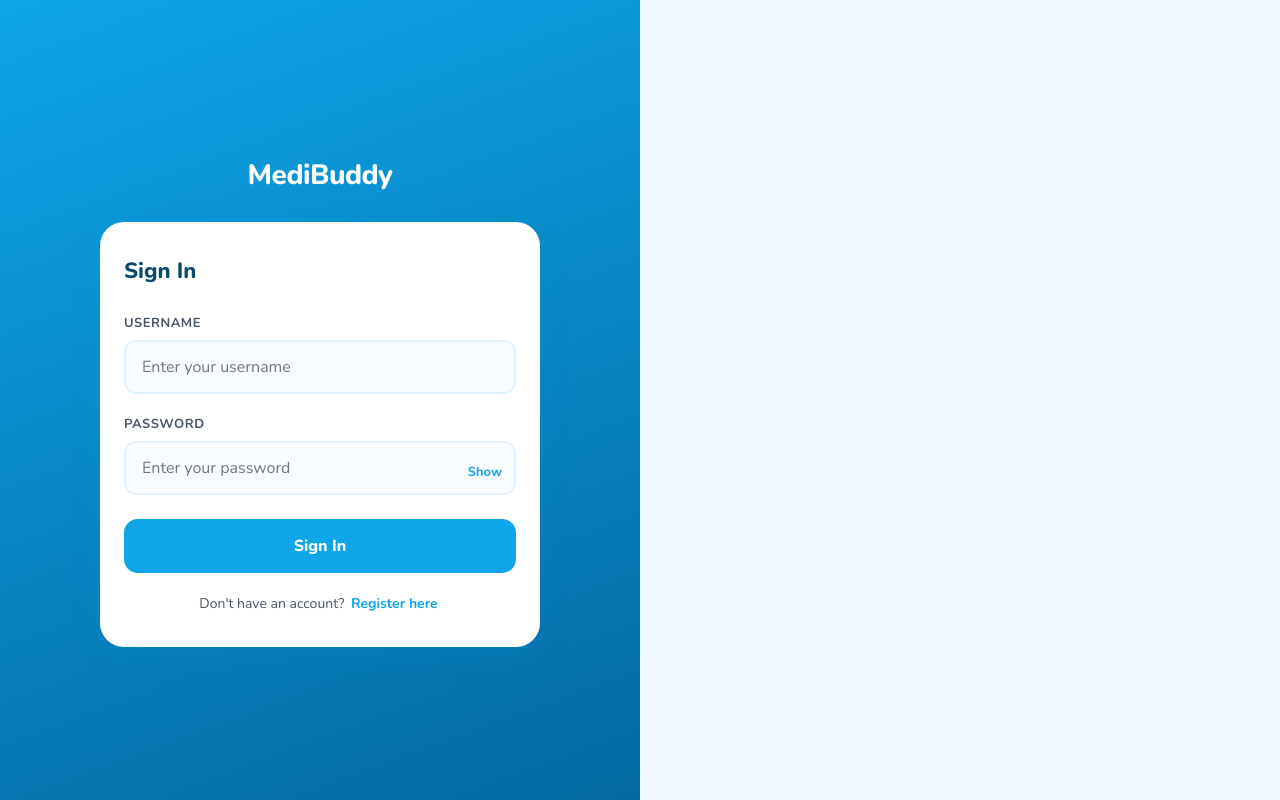
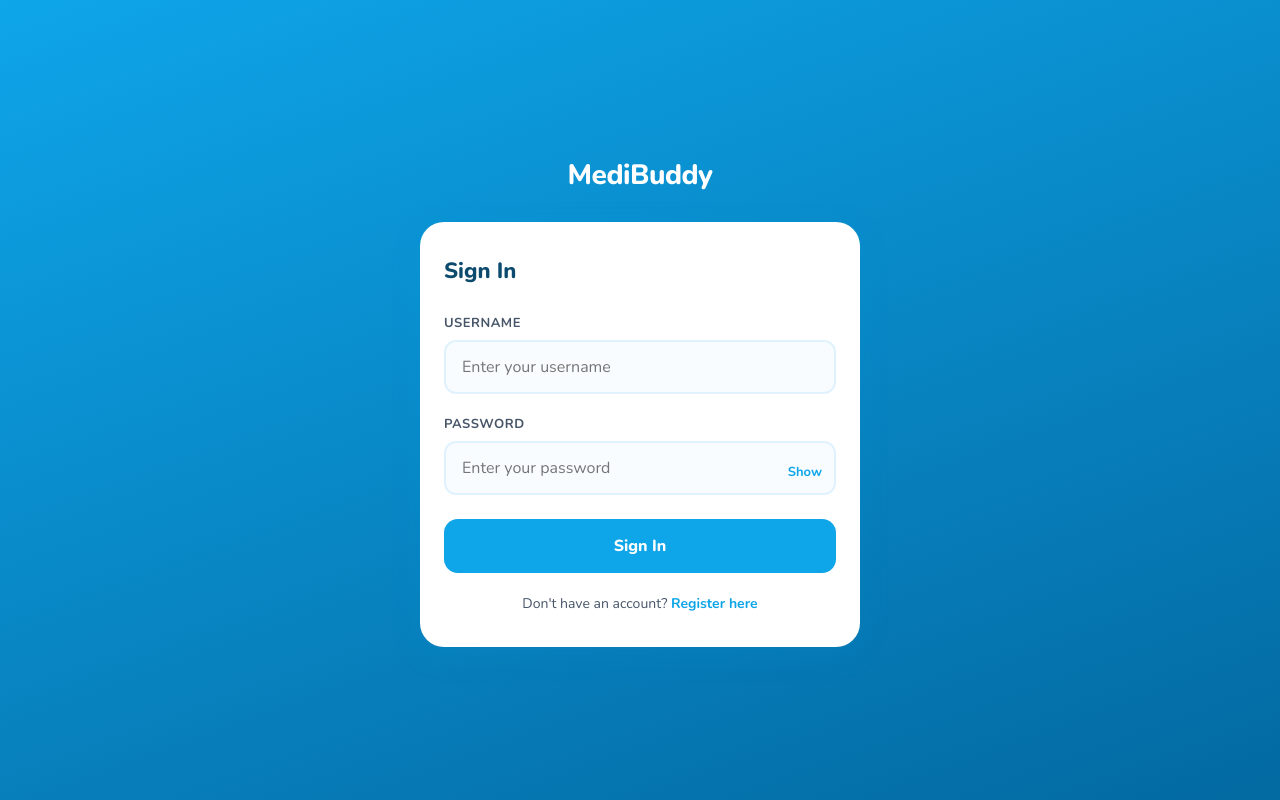
Before and after one commit to MigzVillareal/MediBuddy, a Vue app in the folder frontend/: page / in a window 1280 px wide. Built offline with nearby package versions, Linux system fonts and the light colour scheme.

Commit message:
fixed login visual bug

```diff
--- a/frontend/src/assets/main.css
+++ b/frontend/src/assets/main.css
@@ -1,35 +1,15 @@
 @import './base.css';
+@import './global.css';
 
 #app {
-  max-width: 1280px;
-  margin: 0 auto;
-  padding: 2rem;
-  font-weight: normal;
+  width: 100%;
+  min-height: 100vh;
+  margin: 0;
+  padding: 0;
 }
 
-a,
-.green {
+a {
+  color: inherit;
   text-decoration: none;
-  color: hsla(160, 100%, 37%, 1);
-  transition: 0.4s;
-  padding: 3px;
+  padding: 0;
 }
-
-@media (hover: hover) {
-  a:hover {
-    background-color: hsla(160, 100%, 37%, 0.2);
-  }
-}
-
-@media (min-width: 1024px) {
-  body {
-    display: flex;
-    place-items: center;
-  }
-
-  #app {
-    display: grid;
-    grid-template-columns: 1fr 1fr;
-    padding: 0 2rem;
-  }
-}
--- a/frontend/src/views/LoginPage.vue
+++ b/frontend/src/views/LoginPage.vue
@@ -23,13 +23,9 @@
   </div>
 </template>
 
-<script>
+<script setup>
 import LoginCard from '@/components/LoginCard.vue'
 
-export default {
-  name: 'LoginPage',
-  components: { LoginCard },
-}
 </script>
 
 <style scoped>
```
Also changed, not shown: frontend/src/main.js (+2 -8 lines).
